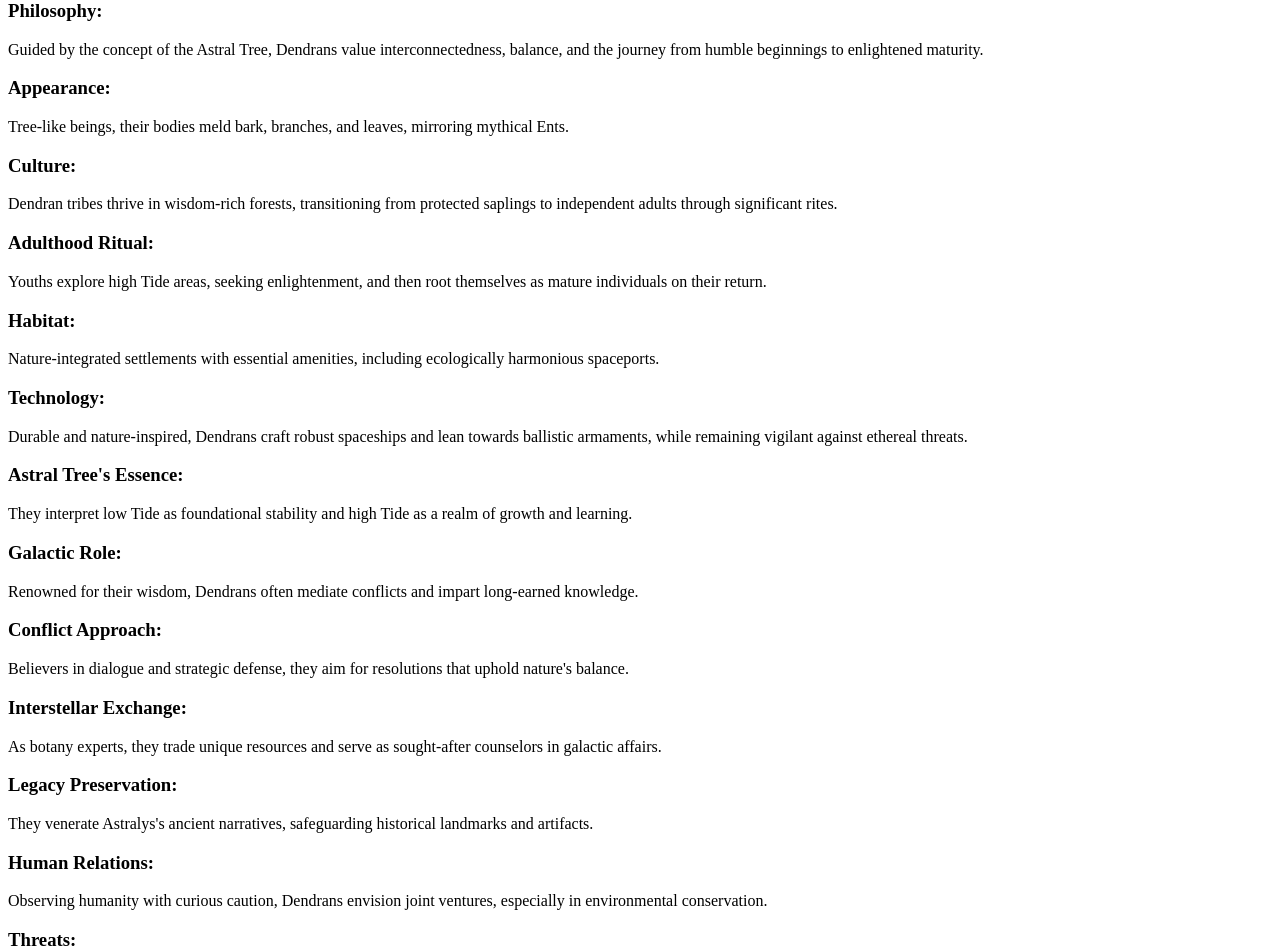
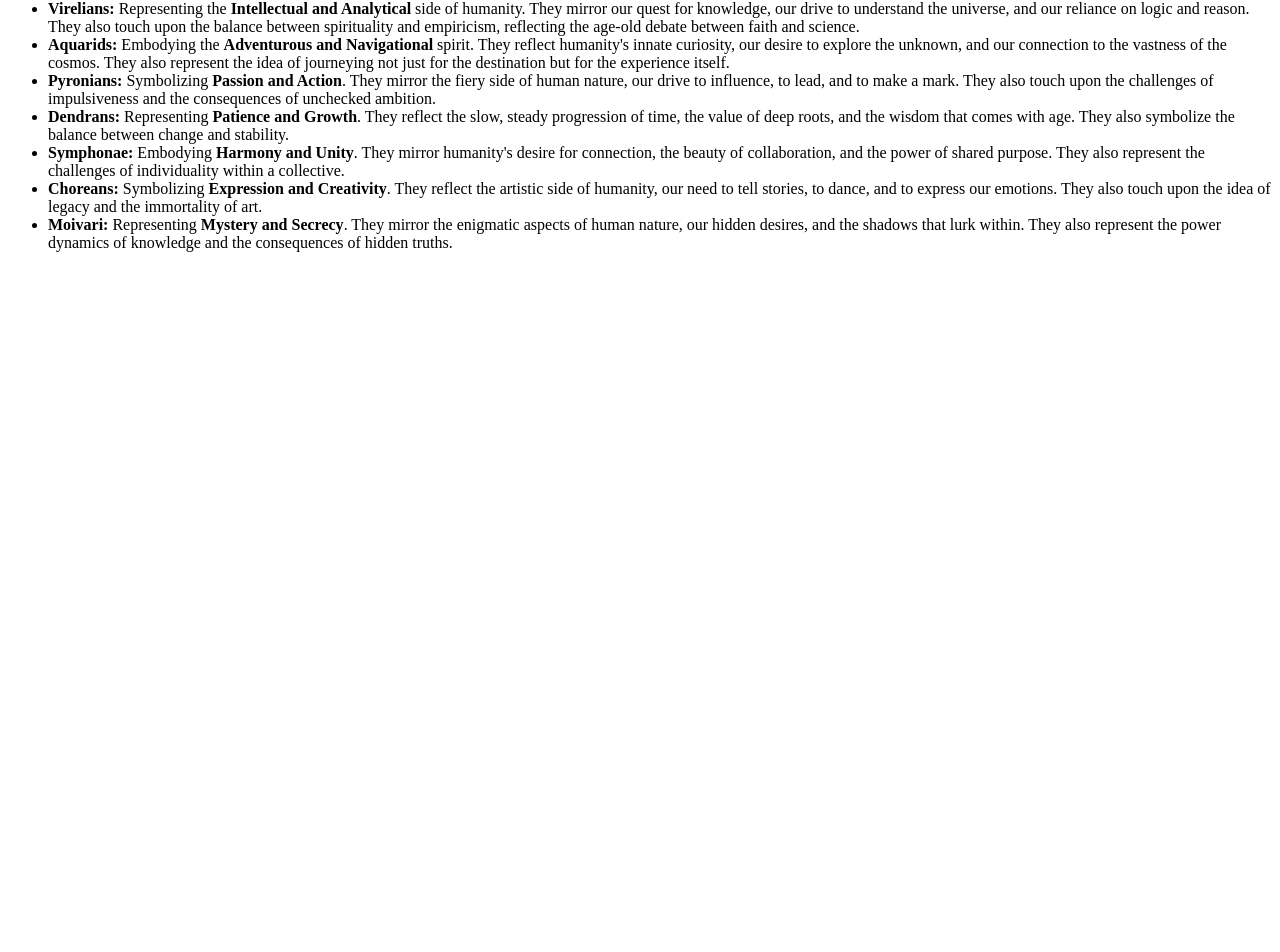
Before and after one commit to alareti/frontend, a Next.js app: page /world-building/overviews in a window 1280 px wide. Shown: the part 2790-3742 px from the top of the page. After the commit the page ends 3120 px from the top, so only its background shows below. Built offline with nearby package versions, Linux system fonts and the light colour scheme.

Commit message:
Remove Dendrans Overview from Overviews Page

```diff
--- a/src/app/world-building/overviews/page.tsx
+++ b/src/app/world-building/overviews/page.tsx
@@ -340,86 +340,10 @@ export default function Index() {
       <br />
       <br />
       <br />
-      <h2>Dendrans Overview</h2>
-      <h3>Philosophy:</h3>
-      <p>
-        Guided by the concept of the Astral Tree, Dendrans value
-        interconnectedness, balance, and the journey from humble beginnings to
-        enlightened maturity.
-      </p>
-      <h3>Appearance:</h3>
-      <p>
-        Tree-like beings, their bodies meld bark, branches, and leaves,
-        mirroring mythical Ents.
-      </p>
-      <h3>Culture:</h3>
-      <p>
-        Dendran tribes thrive in wisdom-rich forests, transitioning from
-        protected saplings to independent adults through significant rites.
-      </p>
-      <h3>Adulthood Ritual:</h3>
-      <p>
-        Youths explore high Tide areas, seeking enlightenment, and then root
-        themselves as mature individuals on their return.
-      </p>
-      <h3>Habitat:</h3>
-      <p>
-        Nature-integrated settlements with essential amenities, including
-        ecologically harmonious spaceports.
-      </p>
-      <h3>Technology:</h3>
-      <p>
-        Durable and nature-inspired, Dendrans craft robust spaceships and lean
-        towards ballistic armaments, while remaining vigilant against ethereal
-        threats.
-      </p>
-      <h3>Astral Tree&apos;s Essence:</h3>
-      <p>
-        They interpret low Tide as foundational stability and high Tide as a
-        realm of growth and learning.
-      </p>
-      <h3>Galactic Role:</h3>
-      <p>
-        Renowned for their wisdom, Dendrans often mediate conflicts and impart
-        long-earned knowledge.
-      </p>
-      <h3>Conflict Approach:</h3>
-      <p>
-        Believers in dialogue and strategic defense, they aim for resolutions
-        that uphold nature&apos;s balance.
-      </p>
-      <h3>Interstellar Exchange:</h3>
-      <p>
-        As botany experts, they trade unique resources and serve as sought-after
-        counselors in galactic affairs.
-      </p>
-      <h3>Legacy Preservation:</h3>
-      <p>
-        They venerate Astralys&apos;s ancient narratives, safeguarding
-        historical landmarks and artifacts.
-      </p>
-      <h3>Human Relations:</h3>
-      <p>
-        Observing humanity with curious caution, Dendrans envision joint
-        ventures, especially in environmental conservation.
-      </p>
-      <h3>Threats:</h3>
-      <p>
-        Ecological upheavals and foreign pathogens are their primary concerns,
-        and their extended lives might make swift adaptations challenging.
-      </p>
-      <h3>Wisdom:</h3>
-      <p>
-        With a cyclical perspective on existence, they comprehend time, life
-        cycles, and reincarnation in a unique light.
-      </p>
-      <br />
-      <br />
-      <br />
       <h2>Themes of the Alien Species of Astralys</h2>
       <ul>
         <li>
-          <strong>Virelians:</strong> Representing the{" "}
+          <strong>Virelians:</strong> Representing the{' '}
           <strong>Intellectual and Analytical</strong> side of humanity. They
           mirror our quest for knowledge, our drive to understand the universe,
           and our reliance on logic and reason. They also touch upon the balance
@@ -427,7 +351,7 @@ export default function Index() {
           between faith and science.
         </li>
         <li>
-          <strong>Aquarids:</strong> Embodying the{" "}
+          <strong>Aquarids:</strong> Embodying the{' '}
           <strong>Adventurous and Navigational</strong> spirit. They reflect
           humanity&apos;s innate curiosity, our desire to explore the unknown,
           and our connection to the vastness of the cosmos. They also represent
@@ -435,35 +359,35 @@ export default function Index() {
           experience itself.
         </li>
         <li>
-          <strong>Pyronians:</strong> Symbolizing{" "}
+          <strong>Pyronians:</strong> Symbolizing{' '}
           <strong>Passion and Action</strong>. They mirror the fiery side of
           human nature, our drive to influence, to lead, and to make a mark.
           They also touch upon the challenges of impulsiveness and the
           consequences of unchecked ambition.
         </li>
         <li>
-          <strong>Dendrans:</strong> Representing{" "}
+          <strong>Dendrans:</strong> Representing{' '}
           <strong>Patience and Growth</strong>. They reflect the slow, steady
           progression of time, the value of deep roots, and the wisdom that
           comes with age. They also symbolize the balance between change and
           stability.
         </li>
         <li>
-          <strong>Symphonae:</strong> Embodying{" "}
+          <strong>Symphonae:</strong> Embodying{' '}
           <strong>Harmony and Unity</strong>. They mirror humanity&apos;s desire
           for connection, the beauty of collaboration, and the power of shared
           purpose. They also represent the challenges of individuality within a
           collective.
         </li>
         <li>
-          <strong>Choreans:</strong> Symbolizing{" "}
+          <strong>Choreans:</strong> Symbolizing{' '}
           <strong>Expression and Creativity</strong>. They reflect the artistic
           side of humanity, our need to tell stories, to dance, and to express
           our emotions. They also touch upon the idea of legacy and the
           immortality of art.
         </li>
         <li>
-          <strong>Moivari:</strong> Representing{" "}
+          <strong>Moivari:</strong> Representing{' '}
           <strong>Mystery and Secrecy</strong>. They mirror the enigmatic
           aspects of human nature, our hidden desires, and the shadows that lurk
           within. They also represent the power dynamics of knowledge and the
```
